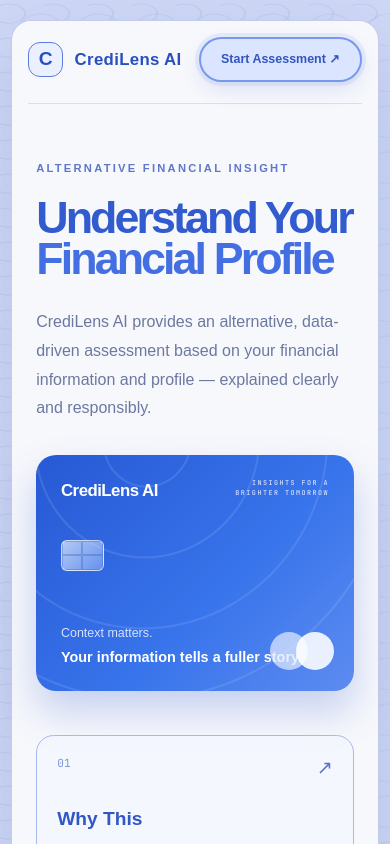
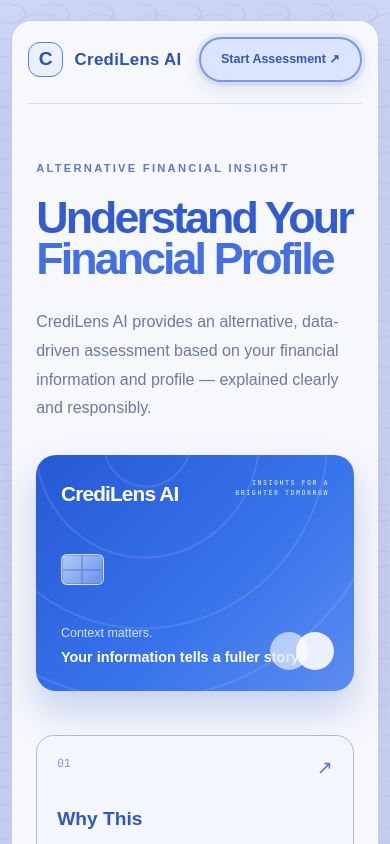
Before and after one commit to ravixpanchal/whybe26_a2r2, a Next.js app in the folder frontend/: page / in a window 390 px wide. Shown: the top 844 px of the page. Built offline with nearby package versions, Linux system fonts and the light colour scheme.

Commit message:
fixed responsiveness of card

```diff
--- a/frontend/app/globals.css
+++ b/frontend/app/globals.css
@@ -156,9 +156,9 @@ body {
 .home-credit-lines { position: absolute; inset: -30% -15%; opacity: .3; background: repeating-radial-gradient(ellipse at 30% 20%, transparent 0 42px, rgba(221,231,255,.42) 43px 44px, transparent 45px 68px); transform: rotate(16deg); }
 .home-credit-top, .home-credit-chip, .home-credit-copy, .home-credit-circles { position: relative; z-index: 1; }
 .home-credit-top { display: flex; align-items: flex-start; justify-content: space-between; gap: 1rem; }
-.home-credit-brand { font-size: 1.05rem; font-weight: 700; letter-spacing: -.03em; }
+.home-credit-brand { font-size: 1.3rem; font-weight: 700; letter-spacing: -.04em; }
 .home-credit-label { color: #d6e2ff; font: 500 .42rem/1.45 "JetBrains Mono", monospace; letter-spacing: .22em; text-align: right; }
-.home-credit-chip { display: grid; grid-template-columns: repeat(2, 1fr); width: 43px; height: 31px; margin-top: 2.25rem; overflow: hidden; border: 1px solid rgba(255,255,255,.58); border-radius: 6px; background: linear-gradient(135deg, rgba(236,244,255,.72), rgba(164,194,255,.45)); }
+.home-credit-chip { display: grid; grid-template-columns: repeat(2, 1fr); width: 43px; height: 31px; margin-top: 2.8rem; overflow: hidden; border: 1px solid rgba(255,255,255,.58); border-radius: 6px; background: linear-gradient(135deg, rgba(236,244,255,.72), rgba(164,194,255,.45)); }
 .home-credit-chip span { border: 1px solid rgba(53,96,188,.35); }
 .home-credit-copy { position: absolute; bottom: 1.45rem; left: 1.55rem; display: flex; flex-direction: column; gap: .25rem; color: #d5e2ff; font-size: .78rem; }
 .home-credit-copy strong { color: white; font-size: .9rem; line-height: 1.45; }
```
